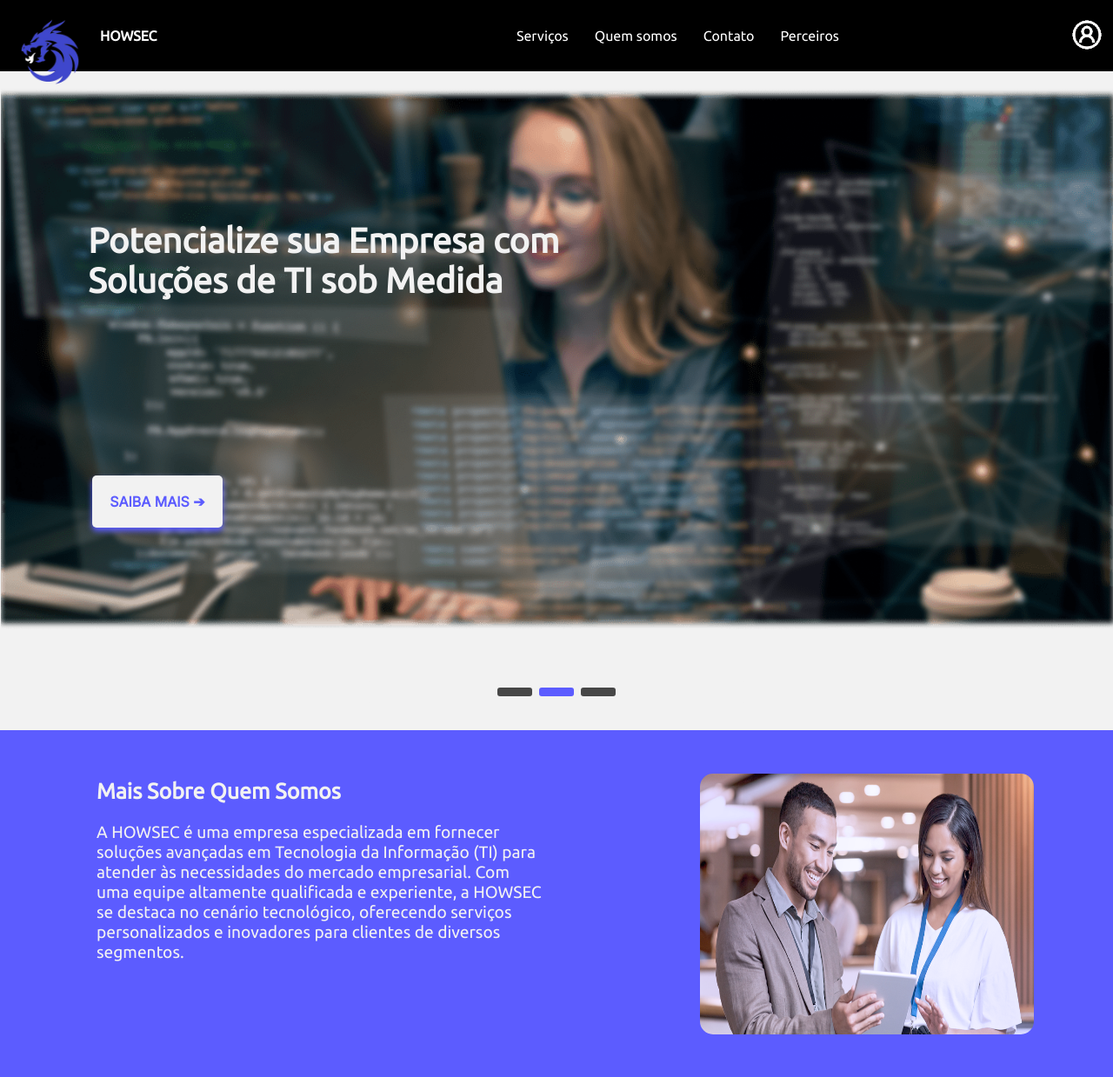
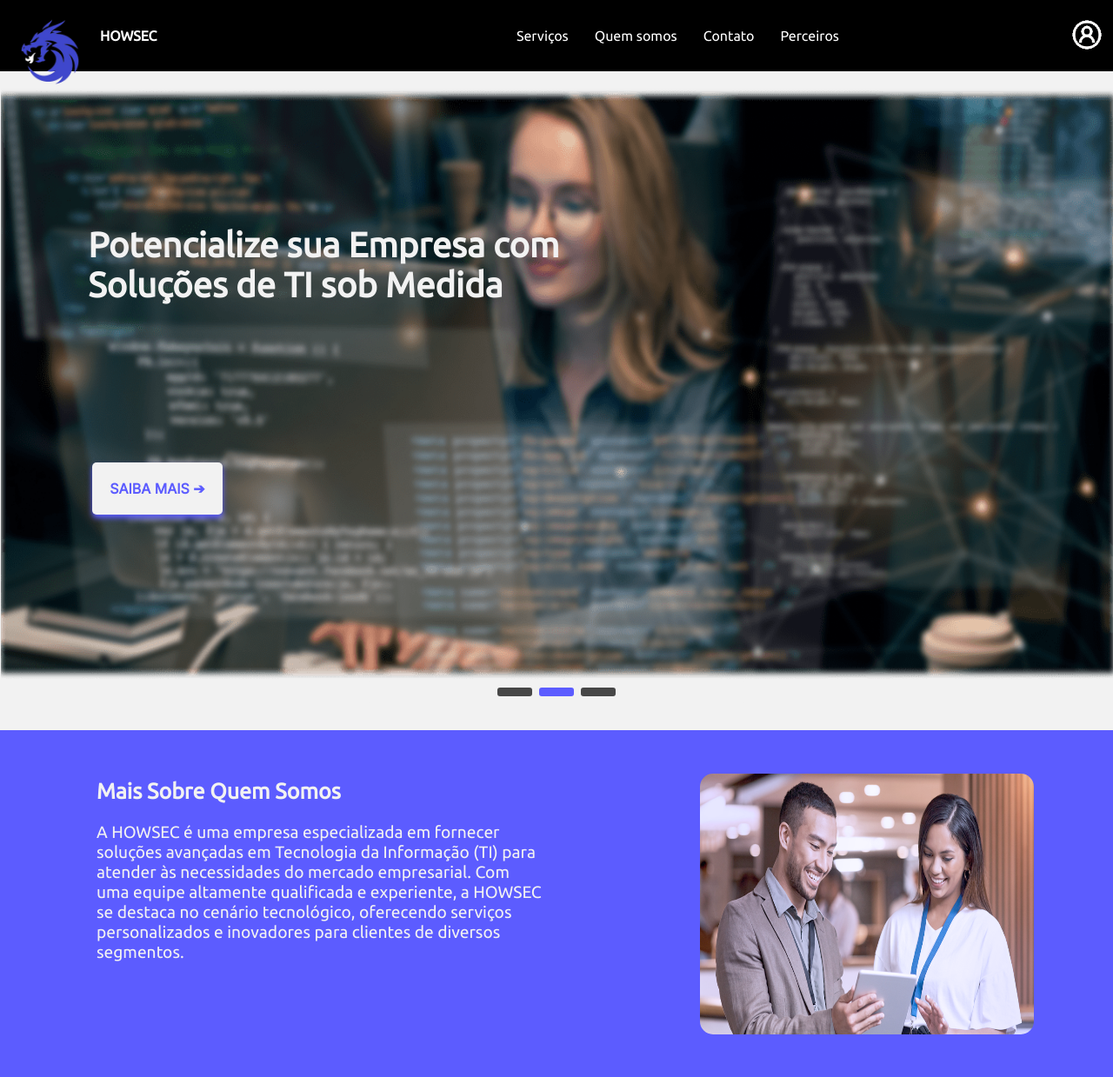
Before and after one commit to TacioNSantos/site-projetolp, a PHP site: page / in a window 1280 px wide. Shown: the top 1239 px of the page at 87% size. Run offline with PHP 8.4, Linux system fonts and the light colour scheme; data that the repository does not hold is empty.

Commit message:
Atualização básica de css da página "index"

```diff
--- a/CSS/index.css
+++ b/CSS/index.css
@@ -1,8 +1,9 @@
 /* parte de configuração da animação do carrossel*/
 #carrossel-imagens{
     margin-top: 20px;
+    min-height: 85vh;
+    width: 100%;
     height: 85vh;
-    width: 100%;
     overflow: hidden;
     background-color: #F2F2F2 !important;
 }
@@ -11,20 +12,21 @@
     background-color: #F2F2F2 !important;
 
     width: 100%;
+    height: 85vh;
     margin: 0px !important;
     padding: 0px !important;
+}
+
+.carro-imagem img{
+    width: 100%;
+    height: 100%;
 }
 
 .carrossel-conteudo{
     background-color: #F2F2F2 !important;
     display: inline-block;
-    height: 100%;
+    height: 85vh;
     width: 100vw;
-}
-
-.carrossel-conteudo h1{
-    font-size: 40px;
-    float: left;
 }
 
 #imagens-carrossel{
@@ -32,6 +34,7 @@
     animation-name: carrossel;
     animation-duration: 15s;
     animation-iteration-count: infinite;
+    height: 85vh;
     width: 313%;
 }
 
@@ -102,11 +105,12 @@
     width: 620px;
     color: #F2F2F2;
     position: relative;
-    bottom: 500px;
+    bottom: 550px;
     left: 100px;
     font-size: 40px;
     font-weight: bold !important;
     line-height: normal;
+    float: left;
 }
 
 .botao-carrossel{
@@ -114,7 +118,7 @@
     border-radius: 5px;
     display: inline-block;
     position: relative;
-    bottom: 180px;
+    bottom: 250px;
     left: -515px;
     background: #F2F2F2;
     padding: 20px;
--- a/index.php
+++ b/index.php
@@ -39,19 +39,19 @@
             <div id="imagens-carrossel">
 
                 <div id="carrossel-01" class="carrossel-conteudo">
-                    <div class="carro-imagem"><img src="imagens/img-index/<?= $dados_tbl['img_carrossel-01']; ?>" alt="imagem01" width="100%"></div>
+                    <div class="carro-imagem"><img src="imagens/img-index/<?= $dados_tbl['img_carrossel-01']; ?>" alt="imagem01"></div>
                     <h1 id="titulo-carrossel-01" class="titulo-carrossel"><?= $dados_tbl['titulo_carrossel-01']; ?></h1>
                     <a href="paginas/pagina01.php"><div id="botao-carrossel-01" class="botao-carrossel">SAIBA MAIS ➔</div></a>
                 </div>
 
                 <div id="carrossel-02" class="carrossel-conteudo">
-                    <div class="carro-imagem"><img src="imagens/img-index/<?= $dados_tbl['img_carrossel-02']; ?>" alt="imagem02" width="100%"></div>
+                    <div class="carro-imagem"><img src="imagens/img-index/<?= $dados_tbl['img_carrossel-02']; ?>" alt="imagem02"></div>
                     <h1 id="titulo-carrossel-02" class="titulo-carrossel"><?= $dados_tbl['titulo_carrossel-02']; ?></h1>
                     <a href="www.google.com"><div id="botao-carrossel-02" class="botao-carrossel">SAIBA MAIS ➔</div></a>
                 </div>
 
                 <div id="carrossel-03" class="carrossel-conteudo">
-                    <div class="carro-imagem"><img src="imagens/img-index/<?= $dados_tbl['img_carrossel-03']; ?>" alt="imagem03" width="100%"></div>
+                    <div class="carro-imagem"><img src="imagens/img-index/<?= $dados_tbl['img_carrossel-03']; ?>" alt="imagem03"></div>
                     <h1 id="titulo-carrossel-03" class="titulo-carrossel"><?= $dados_tbl['titulo_carrossel-03']; ?></h1>
                     <a href="www.google.com"><div id="botao-carrossel-03" class="botao-carrossel">SAIBA MAIS ➔</div></a>
                 </div>
```
